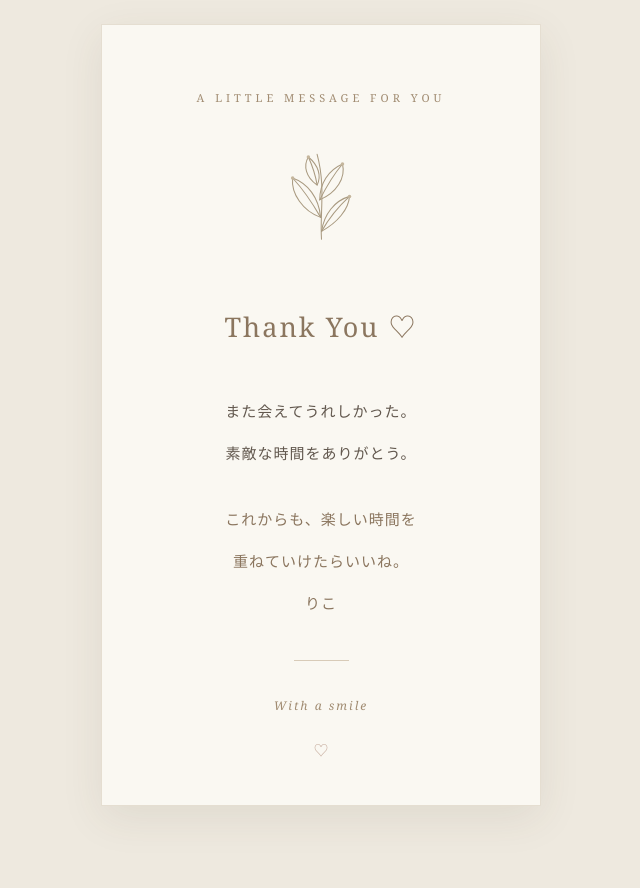
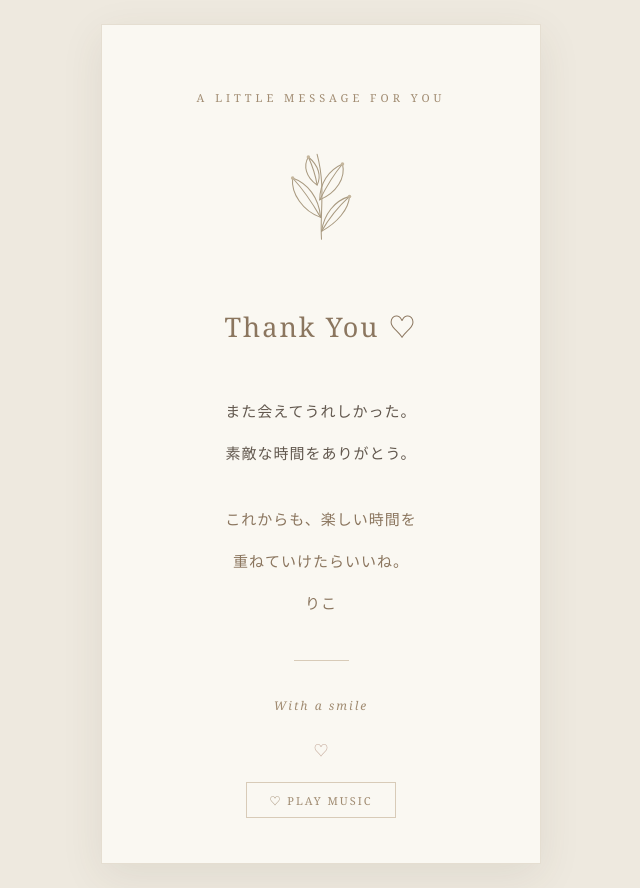
Before and after one commit to riko-lab87/a-little-thank-you, a plain HTML site: page index.html in a window 1280 px wide. Shown: the whole page, without its empty margins (319-959 px from the left). Before the commit the page ends 830 px from the top, so only its background shows below. Drawn offline with Linux system fonts and the light colour scheme.

Commit message:
Update index.html

```diff
--- a/index.html
+++ b/index.html
@@ -106,6 +106,32 @@ h1 {
   color: #c4a99a;
   font-size: 15px;
 }
+.music {
+  margin-top: 22px;
+}
+
+.music button {
+  background: none;
+  border: 1px solid #d8cbb8;
+  color: #a18c72;
+  padding: 9px 22px;
+  font-family: Georgia, serif;
+  font-size: 11px;
+  letter-spacing: 2px;
+  cursor: pointer;
+}
+
+.music-player {
+  display: none;
+  margin: 18px auto 0;
+  width: 200px;
+}
+
+.music-player iframe {
+  width: 200px;
+  height: 200px;
+  border: none;
+}
 
 </style>
 </head>
@@ -157,7 +183,41 @@ h1 {
 
   <div class="heart">♡</div>
 
+  <div class="music">
+  <button onclick="toggleMusic()" id="musicButton">
+    ♡ PLAY MUSIC
+  </button>
+
+  <div class="music-player" id="musicPlayer"></div>
+</div>
+
 </main>
+
+<script>
+function toggleMusic() {
+  const player = document.getElementById("musicPlayer");
+  const button = document.getElementById("musicButton");
+
+  if (player.style.display === "block") {
+    player.innerHTML = "";
+    player.style.display = "none";
+    button.innerHTML = "♡ PLAY MUSIC";
+  } else {
+    player.style.display = "block";
+
+    player.innerHTML = `
+      <iframe
+        src="https://www.youtube-nocookie.com/embed/E95XfTAbq0Q?autoplay=1&playsinline=1&rel=0"
+        title="A song for you"
+        allow="autoplay; encrypted-media"
+        allowfullscreen>
+      </iframe>
+    `;
+
+    button.innerHTML = "♡ STOP MUSIC";
+  }
+}
+</script>
 
 </body>
 </html>
```
